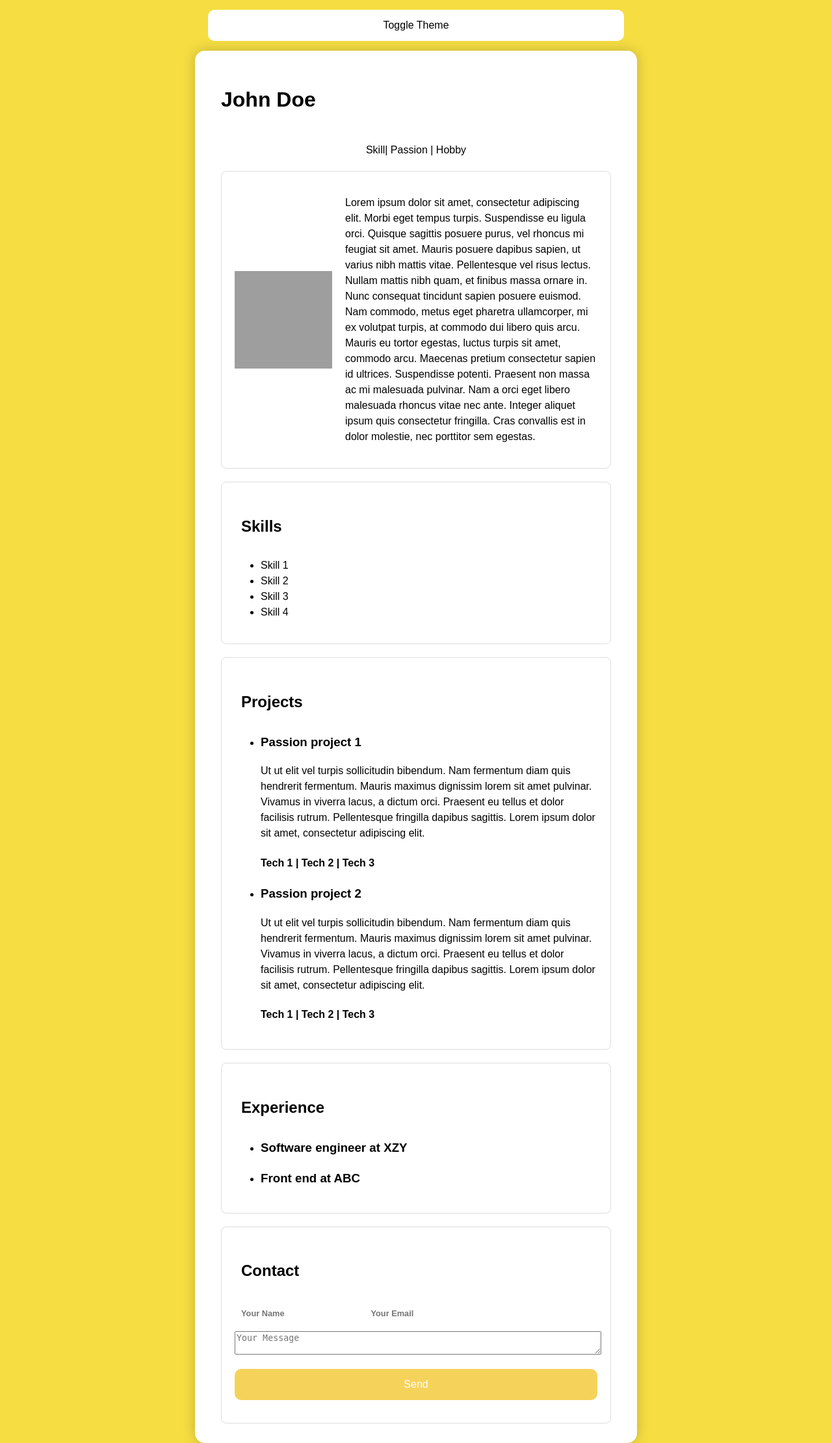
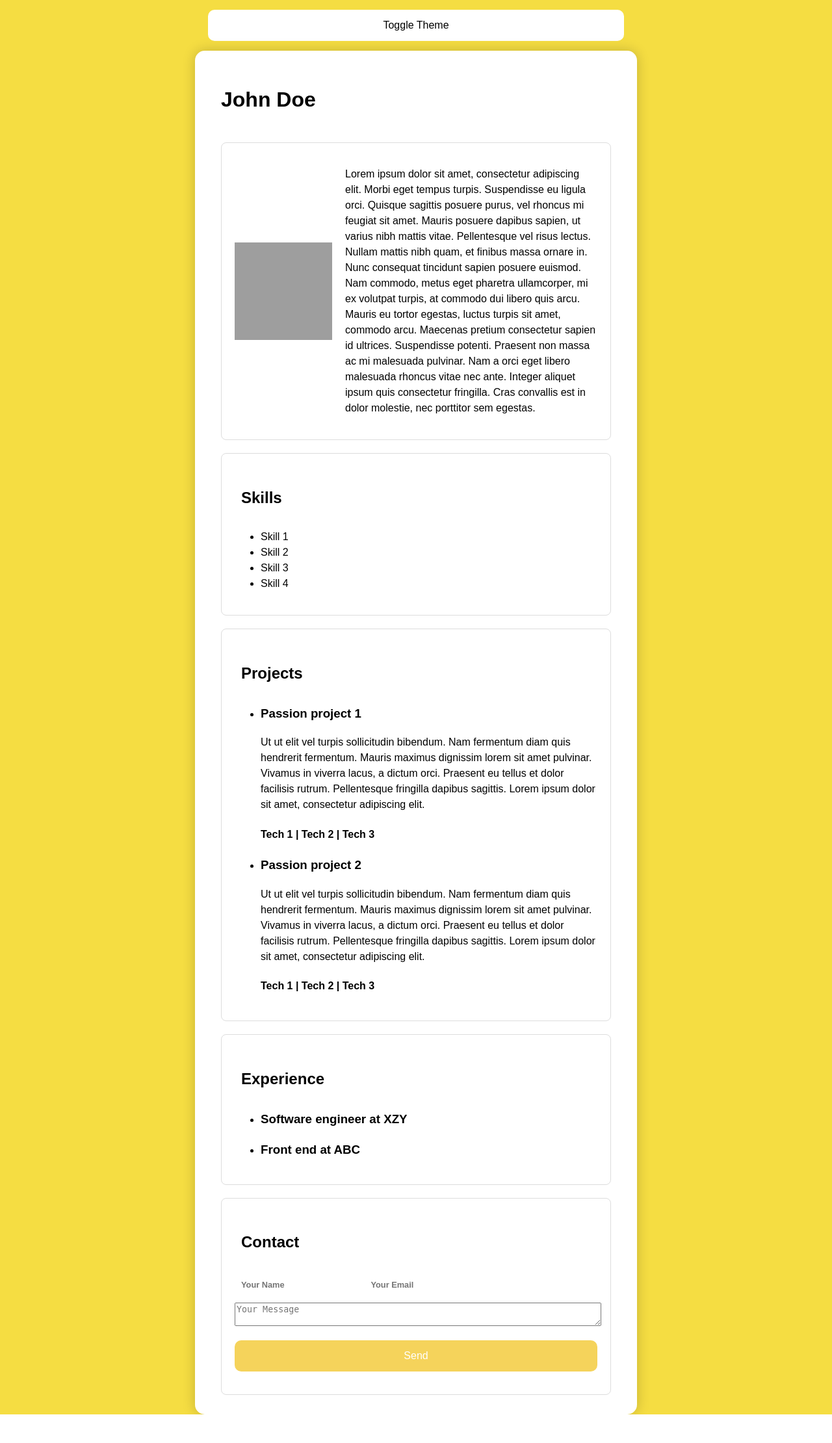
Before and after one commit to WipaBG/CV, a PHP site: page /views/homeform.php in a window 1280 px wide. Shown: the whole page at 65% size. After the commit the page ends 2176 px from the top, so only its background shows below. Run offline with PHP 8.4, Linux system fonts and the light colour scheme; grey boxes are pictures that could not be loaded.

Commit message:
removed keywords line

```diff
--- a/views/homeform.php
+++ b/views/homeform.php
@@ -13,7 +13,7 @@
 	 <button id='btn1' onclick="toggleTheme()">Toggle Theme</button>
 	<div class="main" id = "main" >
 	 <h1 id="name"> John Doe </h1>
-        <p id="keyword">Skill| Passion | Hobby</p>
+
     <section class="summary" id="summary">
         <img id="image" src="https://www.exscribe.com/wp-content/uploads/2021/08/placeholder-image-person-jpg.jpg" alt="Photograph of the user" width = "150" height="150">
 	 <p id="bio" rows='7'>Lorem ipsum dolor sit amet, consectetur adipiscing elit.
```
